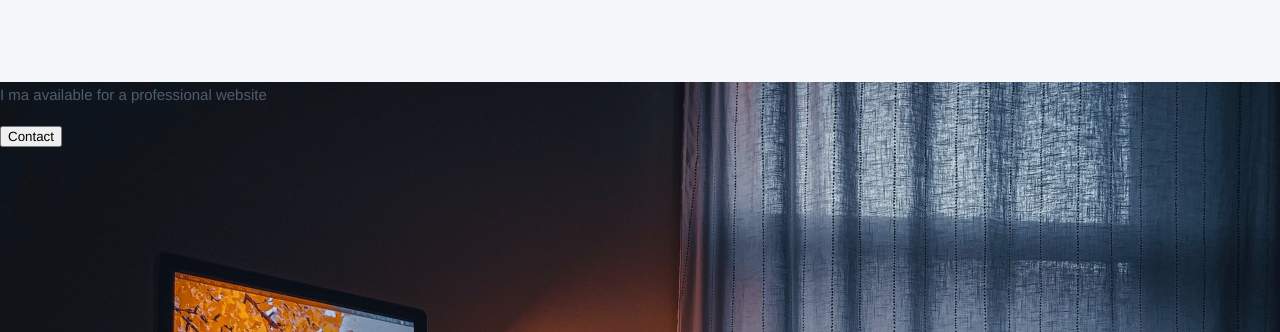
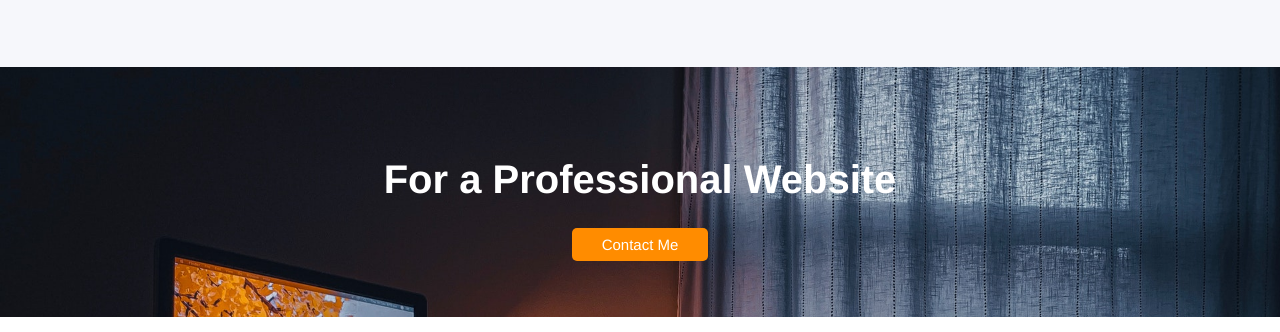
Before and after one commit to Kemnygh/portfolio, a plain HTML site: page index.html in a window 1280 px wide. Shown: the part 2009-2341 px from the top of the page. Drawn offline with Linux system fonts and the light colour scheme.

Commit message:
Styling of transition section

```diff
--- a/assets/css/style.css
+++ b/assets/css/style.css
@@ -400,4 +400,25 @@ nav div#logo a{
   height: 250px;
   background-attachment: fixed;
   background-size: cover;
+  display: flex;
+  flex-direction: column;
+  justify-content: center;
+  align-items: center;
 }
+
+.ad-details{
+  text-align: center;
+}
+
+.ad-details p{
+  font-size: 40px;
+  font-weight: 900;
+  color: white;
+}
+.ad-details a{
+  text-decoration: none;
+  color: white;
+  padding: 8px 30px 8px 30px;
+  border-radius: 5px;
+  background-color:darkorange;
+}
--- a/index.html
+++ b/index.html
@@ -163,8 +163,8 @@
     <!-- Ad section  ------------------------------------------------------------->
     <div id="ad">
       <div class="ad-details">
-        <p>I ma available for a professional website</p>
-        <button>Contact</button>
+        <p>For a Professional Website</p>
+        <a href="#">Contact Me</a>
       </div>
     </div>
   </div>
```
